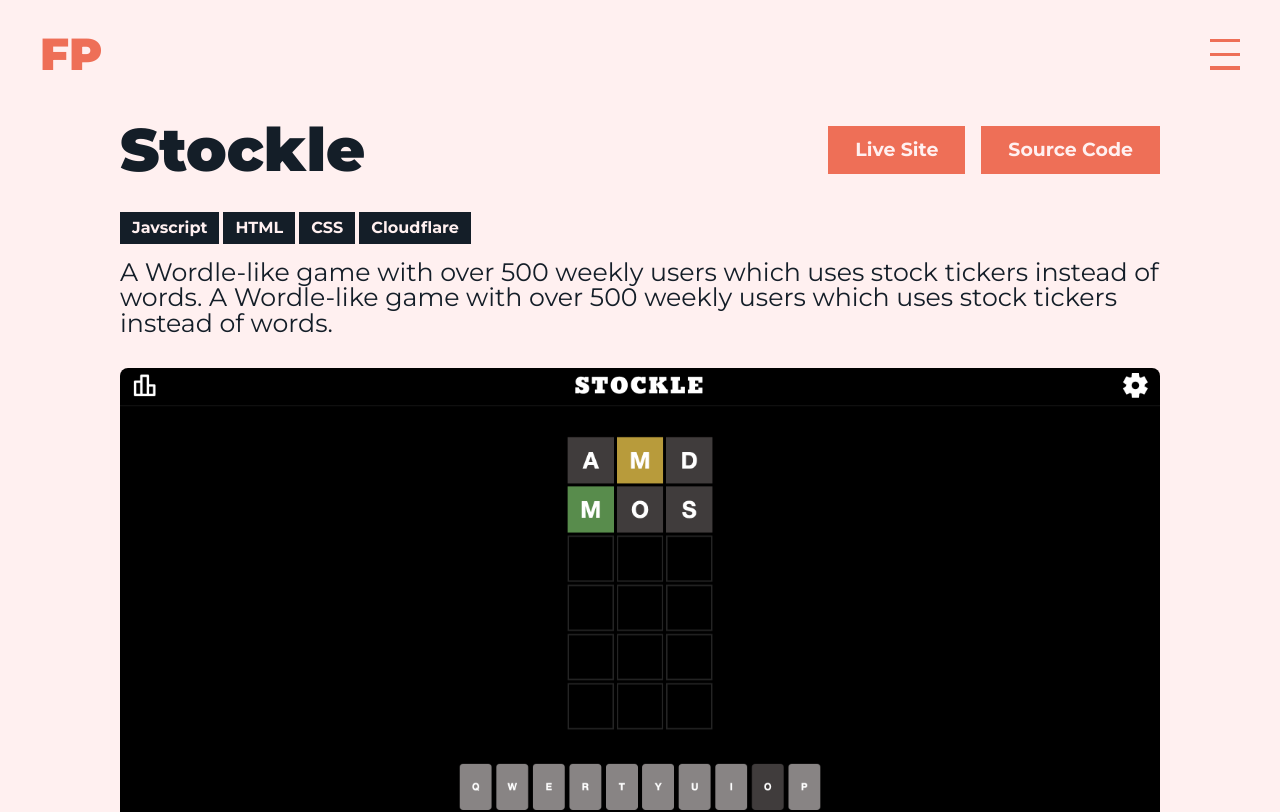
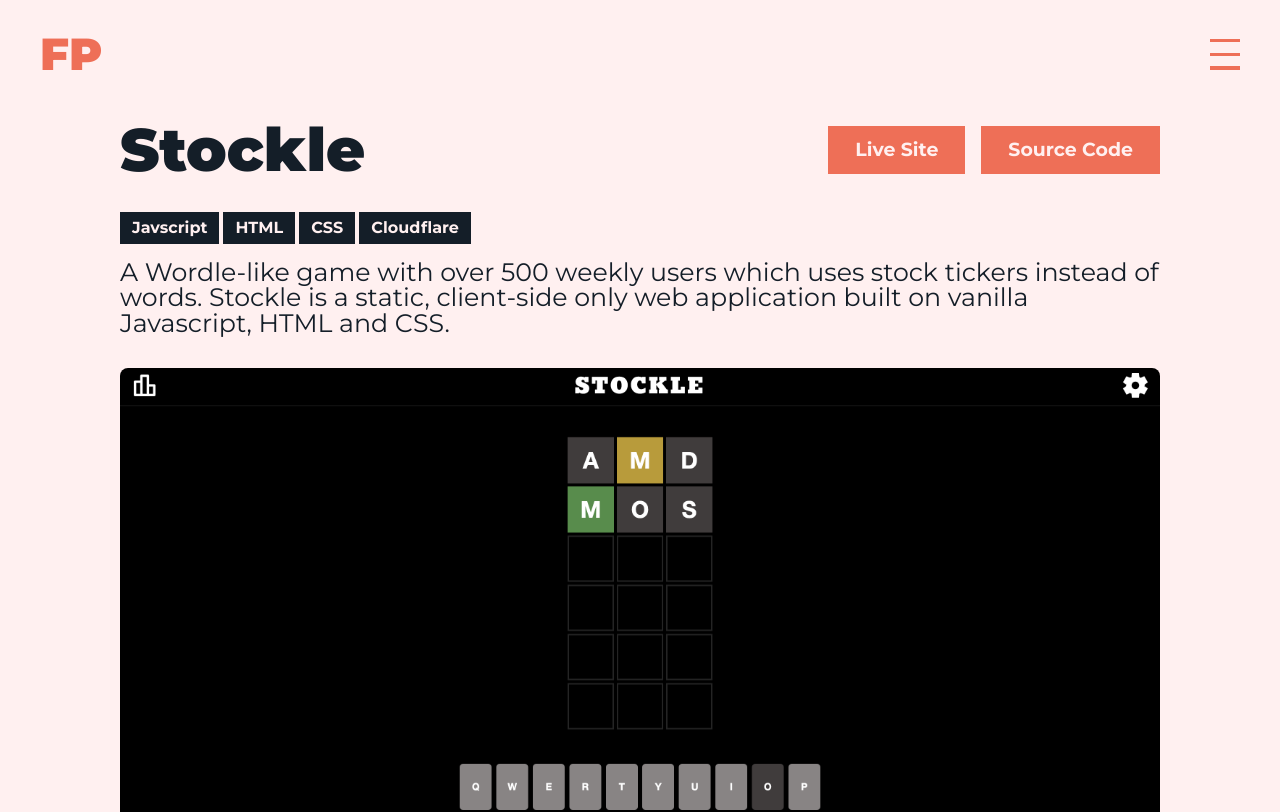
Before and after one commit to llleeeaaannn/portfolio, a React (Create React App) app: page /medicle in a window 1280 px wide. Shown: the top 812 px of the page. Built offline with nearby package versions, Linux system fonts and the light colour scheme.

Commit message:
Added project data

```diff
--- a/src/data/projectData.js
+++ b/src/data/projectData.js
@@ -18,8 +18,8 @@ const template = {
 const stockleData = {
   name: 'Stockle',
   type: 'Personal Project',
-  shortDescription: 'A Wordle-like game with over 500 weekly users which uses stock tickers instead of words. A Wordle-like game with over 500 weekly users which uses stock tickers instead of words.',
-  longDescription: 'Stockle is a static, client-side only web application built on vanilla Javascript, HTML and CSS. Stockle was built to function almost identically to the popular game Wordle. Wordle is a web-based word game. Players have six attempts to guess a five-letter word, with feedback given for each guess in the form of colored tiles indicating when letters match or occupy the correct position. Wordle has a single daily solution, with all players attempting to guess the same word. Stockle relies on the same concept but rather than using any five-letter word the potential answers are stock tickers of various lengths and the UI and game logic dynamically adjusts to the ticker length of the day. The purpose of Stockle is to allow financial market participants and enthusiats to play a fun and mentally stimulating stock related game which also exposes them to new stocks and companies they were otherwise unaware of.',
+  shortDescription: "A Wordle-like game with over 500 weekly users which uses stock tickers instead of words. Stockle is a static, client-side only web application built on vanilla Javascript, HTML and CSS.",
+  longDescription: "Stockle is a static, client-side only web application built on vanilla Javascript, HTML and CSS. Stockle was built to function almost identically to the popular game Wordle. Wordle is a web-based word game. Players have six attempts to guess a five-letter word, with feedback given for each guess in the form of colored tiles indicating when letters match or occupy the correct position. Wordle has a single daily solution, with all players attempting to guess the same word. Stockle relies on the same concept but rather than using any five-letter word the potential answers are stock tickers of various lengths and the UI and game logic dynamically adjusts to the ticker length of the day. The purpose of Stockle is to allow financial market participants and enthusiats to play a fun and mentally stimulating stock related game which also exposes them to new stocks and companies they were otherwise unaware of.",
   technologies: ['Javscript', 'HTML', 'CSS', 'Cloudflare'],
   goals: ["From its inception I was an avid user of the popular word based game, Wordle. Myself and my friends played it everyday without fail. Upon the game being sold to the New York Times, a friend asked me would it have been expensive or difficult to develop. I explained that although the idea and implementation were fantastic, it was a relatively simple static site with even the future daily answers pre-loaded.", "This discussion gave me the idea to develop my own version of Wordle. I am very passionate about finance and am active in many investment communities online. I therefore decided to build a version of Wordle which would use stock tickers rather than 5 letter words.", "My goals for this project were to design and implement a lightweight static web application with all of the features provided by the original Wordle. The application would have further logic built on top of tjhe original features owing to the use of stock tickers of various lengths (in comparison to Worlde where all answers are 5 letters long). Furthermore, I wanted the styling of Stockle to be identical to that of Wordle in order to bring a familiarity."],
   general: ["Stockle was built to function almost identically to the popular game Wordle.", "Wordle is a web-based word game. Players have six attempts to guess a five-letter word, with feedback given for each guess in the form of colored tiles indicating when letters match or occupy the correct position. Wordle has a single daily solution, with all players attempting to guess the same word.", "Stockle relies on the same concept but rather than using any five-letter word the potential answers are stock tickers of various lengths. Due to the changing lengths of the daily answers, the user interface and game logic dynamically adjusts to the ticker length of the day.", "The purpose of Stockle is to allow financial market participants and enthusiats to play a fun and mentally stimulating stock related game which also exposes them to new stocks and companies they were otherwise unaware of."],
--- a/src/styles/projectpage.module.css
+++ b/src/styles/projectpage.module.css
@@ -5,6 +5,7 @@
   width: 100%;
   padding: 5rem 7.5rem;
   padding-top: 7.5rem;
+  color: var(--navy);
   background-color: var(--ivory);
   font-family: 'Montserrat', sans-serif;
 }
@@ -136,8 +137,9 @@
 }
 
 .todo li {
-  margin-left: 2rem;
-  list-style-type: circle;
+  display: list-item;
+  list-style-type: disc;
+  margin-left: 1.5rem;
 }
 
 /* Media Query for Mobile Devices below 576px in width */
```
